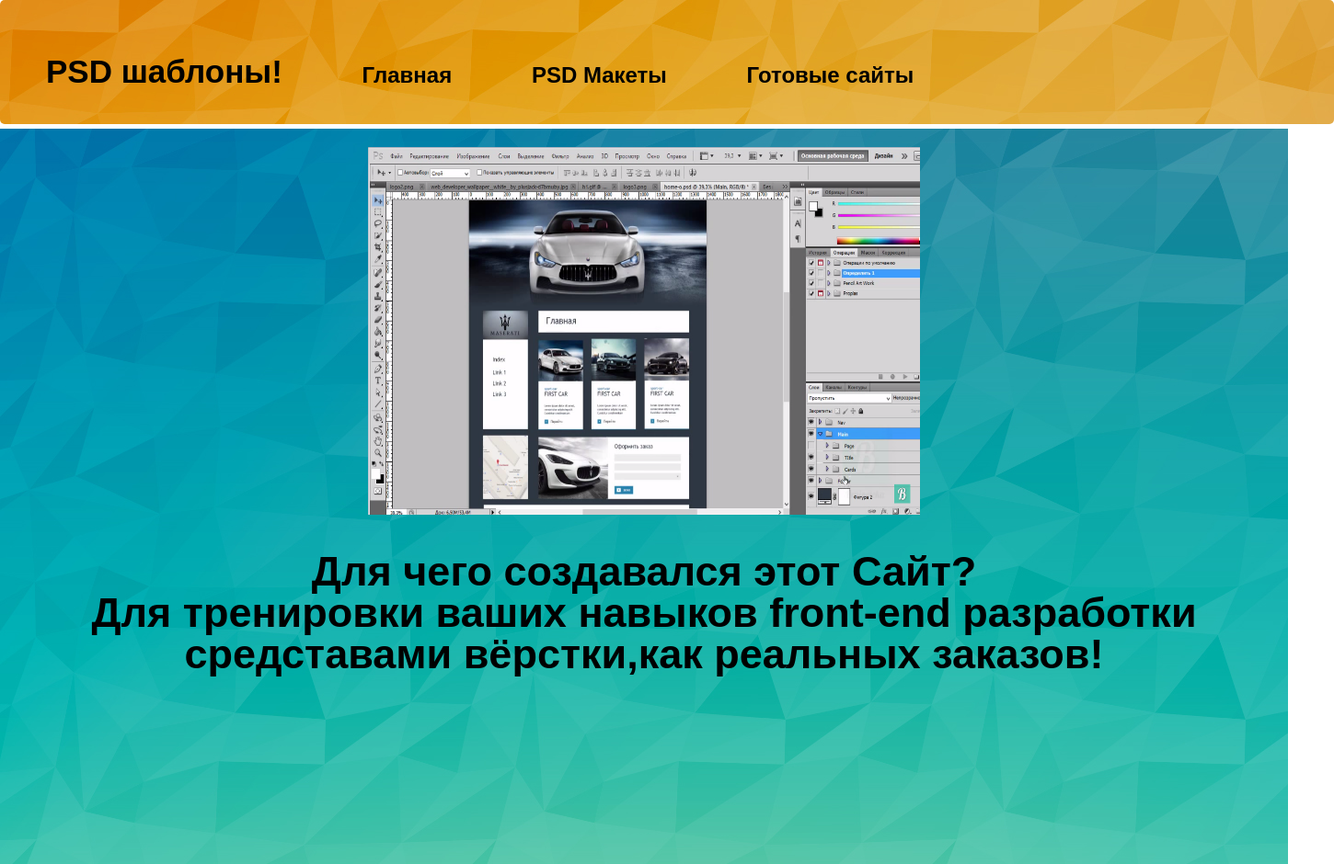
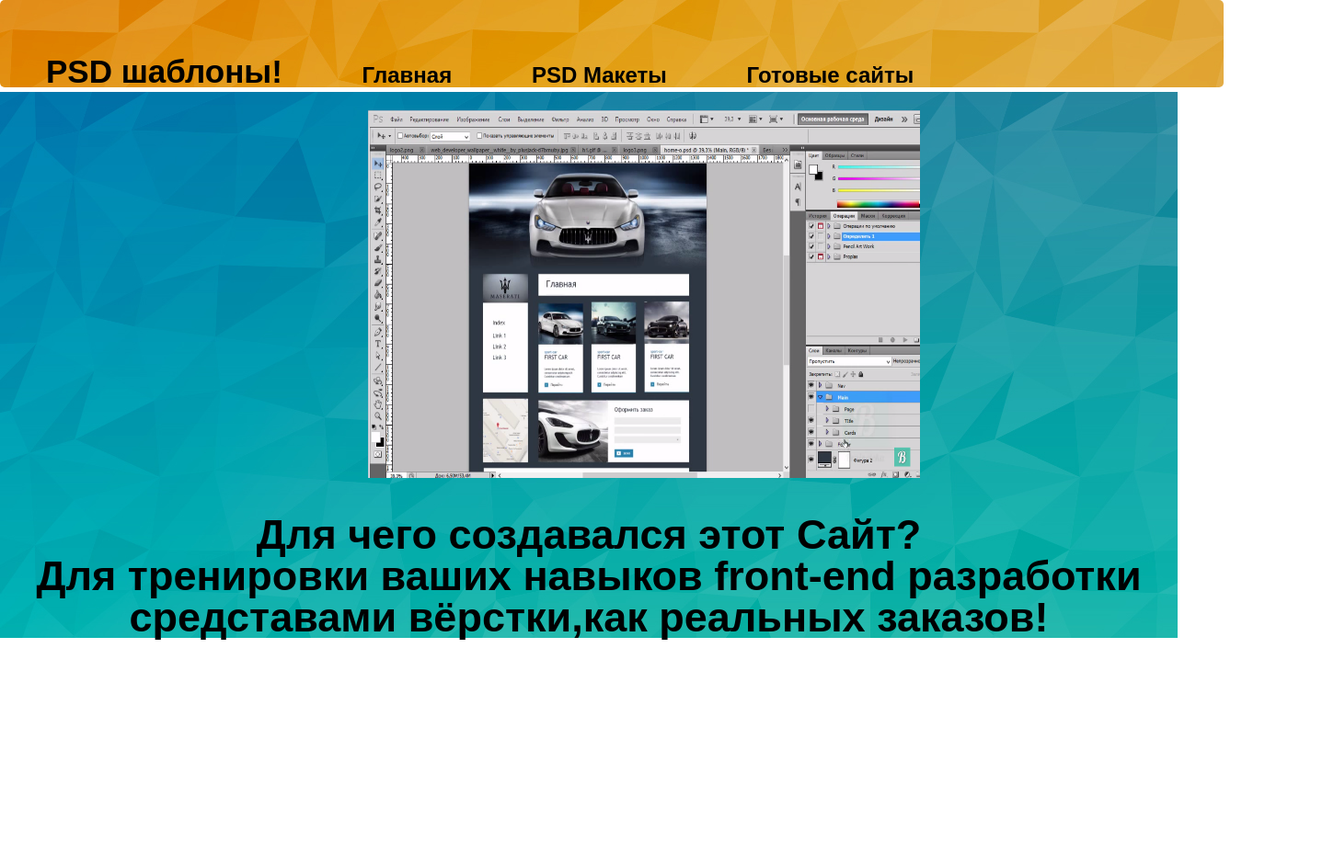
Before and after one commit to front-ninja7/front-ninja7.github.io, a plain HTML site: page index.html in a window 1280 px wide. Shown: the whole page at 92% size, 1450 px wide, since content can reach past the window. After the commit the page ends 800 px from the top, so only its background shows below. Drawn offline with Linux system fonts and the light colour scheme; a web font is replaced by a local one.

Commit message:
CSS EDIT

```diff
--- a/style.css
+++ b/style.css
@@ -3,16 +3,16 @@ header{
 display: inline-block;
 padding-left: 50px;
 padding-top: 60px;
-width: 1400px;
-height: 75px;
+width: 100%;
+height: 100%;
 background-image: url(images/05.jpg);
 margin-bottom: 5px;
 border-radius: 5px;
 font-family: 'Bubbler One', sans-serif;
 }
 .content{
-height: 800px;
-width: 1400px;
+height: 100%;
+width: 100%;
 background-image: url(images/01.jpg);
 background-repeat: no-repeat;
 font-family: 'Bubbler One', sans-serif;
```
